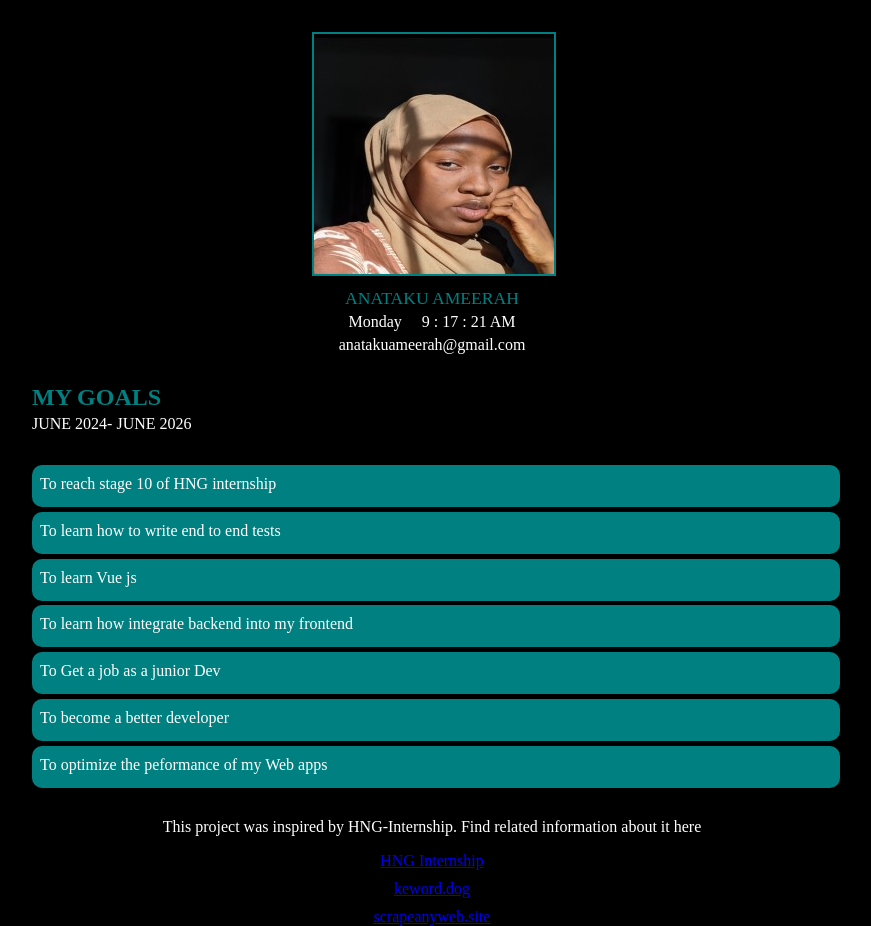
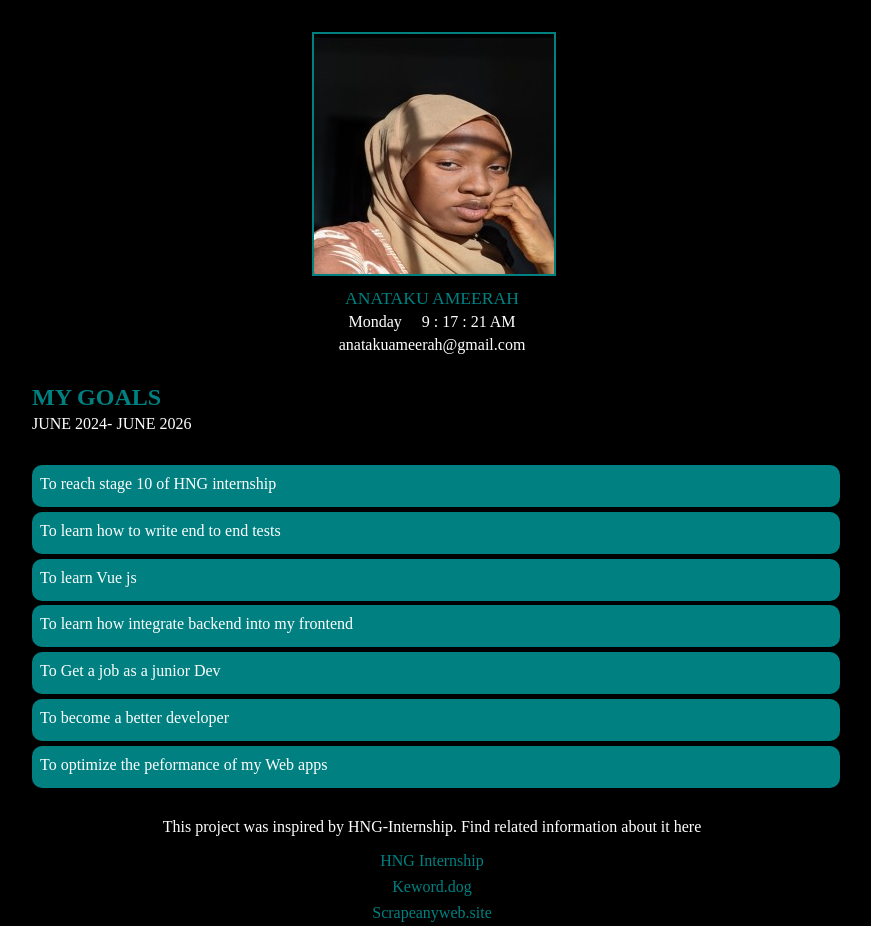
Before and after one commit to AnatakuAmeerah/HNG-INTERNSHIP-TASK-1, a plain HTML site: page index.html in a window 1280 px wide. Shown: the whole page, without its empty margins (208-1079 px from the left). Drawn offline with Linux system fonts and the light colour scheme.

Commit message:
link-update

```diff
--- a/index.html
+++ b/index.html
@@ -45,8 +45,8 @@
       <p>This project was inspired by HNG-Internship. Find related information about it here</p>
       <div class="links">
         <a data-testid="hngLink" href="http://hng.tech/learn" target="_blank" rel="noopener noreferrer">HNG Internship</a>
-        <a data-testid="keywordLink" href="http://keyword.dog" target="_blank" rel="noopener noreferrer">keword.dog</i></a>
-        <a data-testid="scrapeanywebLink" href="http://scrapeanyweb.site" target="_blank" rel="noopener noreferrer">scrapeanyweb.site</a>
+        <a data-testid="keywordLink" href="http://keyword.dog" target="_blank" rel="noopener noreferrer">Keword.dog</i></a>
+        <a data-testid="scrapeanywebLink" href="http://scrapeanyweb.site" target="_blank" rel="noopener noreferrer">Scrapeanyweb.site</a>
       </div>
     </div>
   </section>
--- a/style.css
+++ b/style.css
@@ -43,11 +43,13 @@ p{
  .links{
     display: flex;
     flex-direction: column;
-    gap: 10px;
+    gap: 8px;
     text-align: center;
-    color: #008080;
+
+}
+a{
     text-decoration: none;
-
+    color: #008080;;
 }
 .my-goals{
     color: #008080;
@@ -116,6 +118,7 @@ margin-top: -1rem;
     }
     .links{
         font-size: 9px;
+        gap: 5px;
     }
 
 
```
